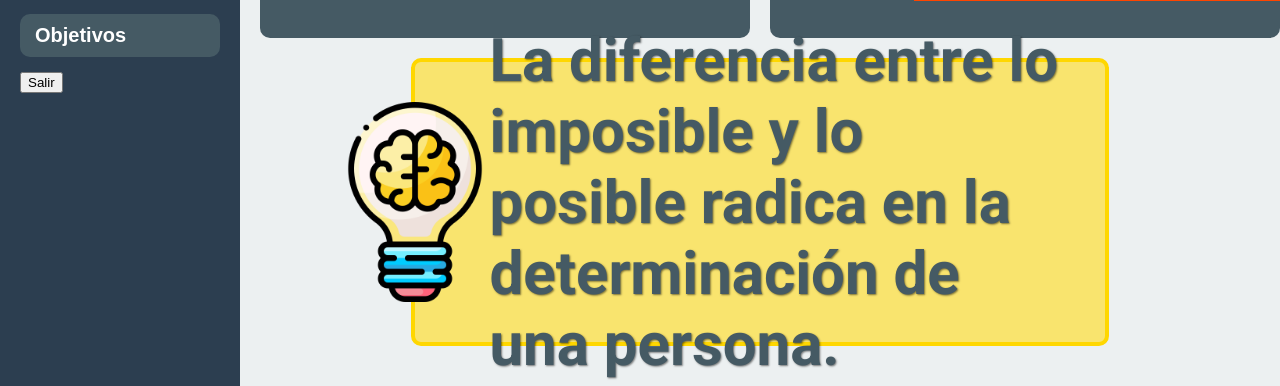
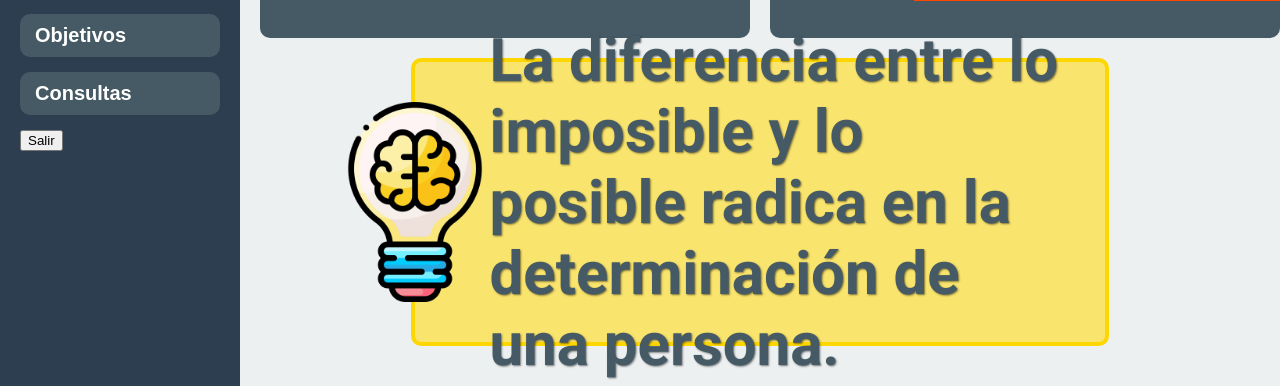
Before and after one commit to EdgarCTN/Grupo-2-Procesos-de-software, a PHP site: page /dashboard_alumno.php in a window 1280 px wide; the page is wider, and only the part inside the window is pictured. Shown: the part 442-828 px from the top of that part. Run offline with PHP 8.4, Linux system fonts and the light colour scheme; a user stored in the database is signed in; data comes from the database, SQL or seed files in the repository; some libraries are stand-ins or nearby versions.

Commit message:
Update dashboard_alumno.php

```diff
--- a/dashboard_alumno.php
+++ b/dashboard_alumno.php
@@ -159,6 +159,7 @@ try {
     <meta name="viewport" content="width=device-width, initial-scale=1.0">
     <title>Inicio - Dashboard</title>
     <style>
+        /* Estilos generales */
         body {
             font-family: Arial, sans-serif;
             margin: 0;
@@ -472,7 +473,7 @@ try {
         .arrow-right {
             right: 40px; /* Posición a la derecha del contenedor */
         }
-        </style>
+    </style>
 </head>
 
 <body>
@@ -487,6 +488,7 @@ try {
                 <li><a href="dashboard_tutorias.php">Tutorías</a></li>
                 <li><a href="horario.php">Horario</a></li>
                 <li><a href="objetivos.php">Objetivos</a></li>
+                <li><a href="consultas.php">Consultas</a></li>
                 <li><button onclick="showPopup()">Salir</button></li>
             </ul>
         </div>
```
